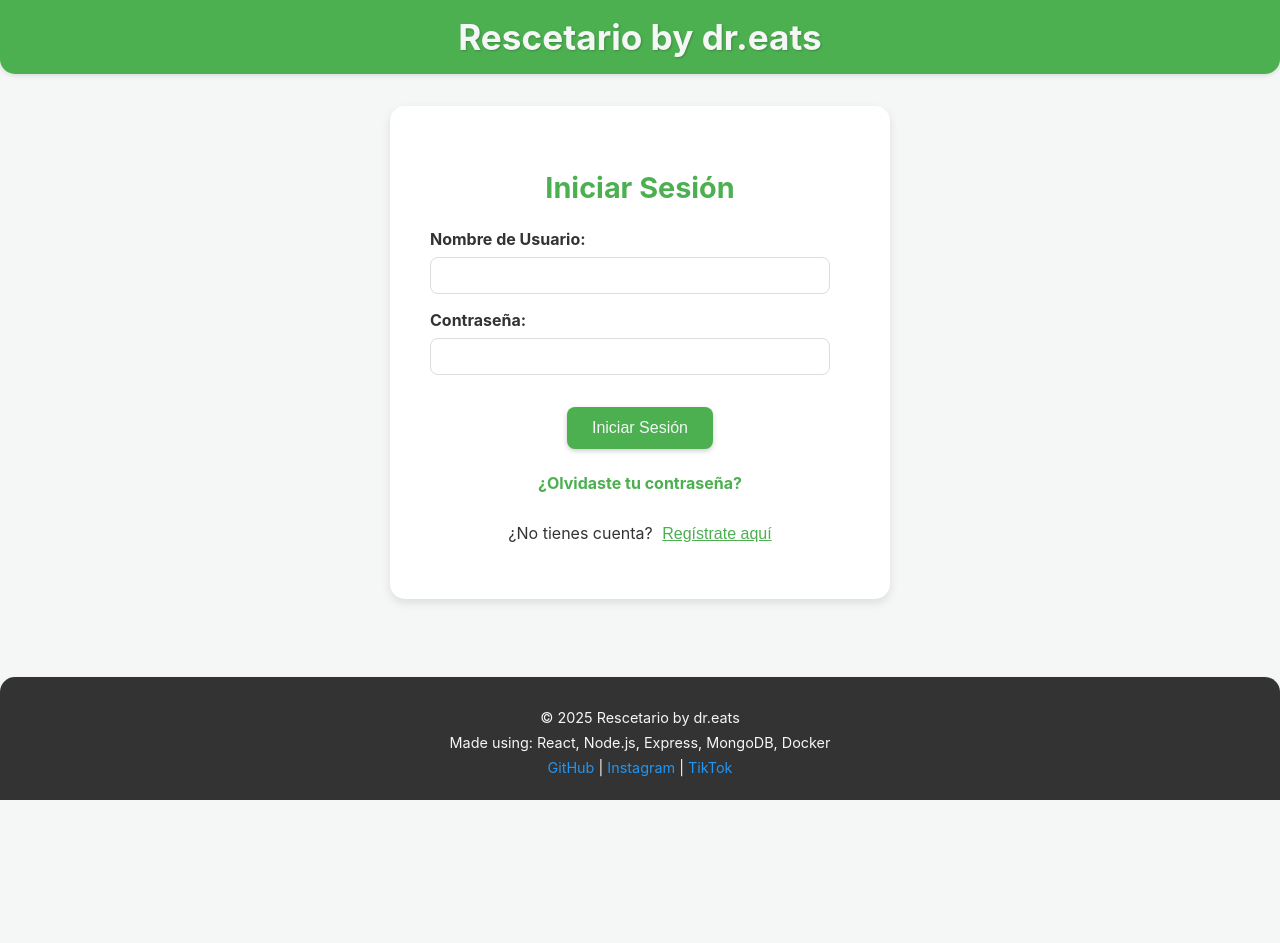
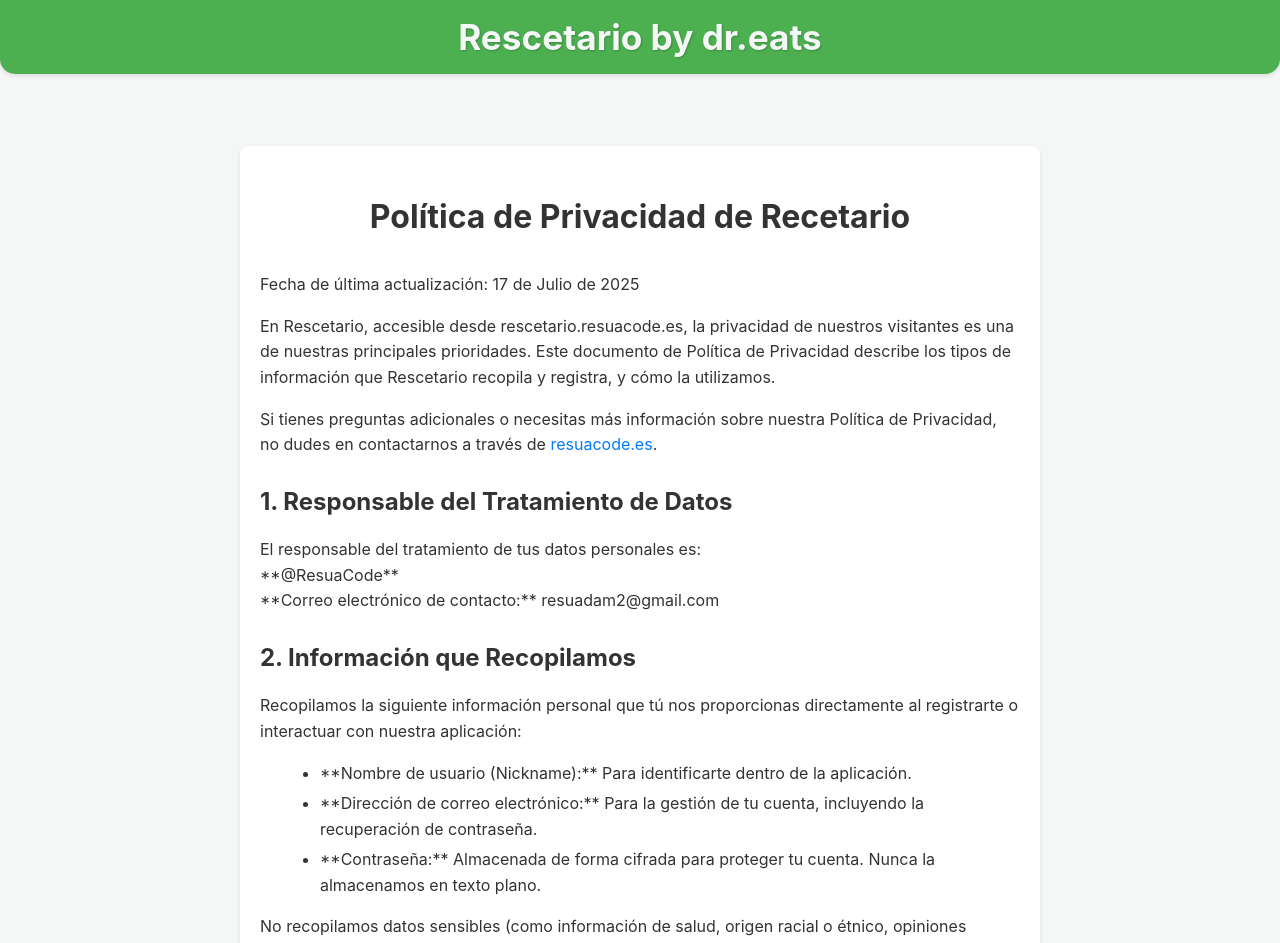
Before and after one commit to resuacode/recetas-app, a React (Vite) app in the folder frontend/: page /politica-de-privacidad in a window 1280 px wide. Before the commit this address led to /. Shown: the top 943 px of the page. Before the commit the page ends 800 px from the top, so only its background shows below. Built offline with nearby package versions, Linux system fonts and the light colour scheme.

Commit message:
ading policy privacy to register form

```diff
--- a/frontend/src/App.jsx
+++ b/frontend/src/App.jsx
@@ -6,6 +6,7 @@ import { Toaster } from 'react-hot-toast';
 import Header from './components/Header';
 import Footer from './components/Footer';
 import Register from './components/Register';
+import PoliticaPrivacidad from './pages/PoliticaPrivacidad';
 import Login from './components/Login';
 import ForgotPassword from './components/ForgotPassword';
 import ResetPassword from './components/ResetPassword';
@@ -133,6 +134,8 @@ function App() {
                 )
               }
             />
+            {/* Ruta para la política de privacidad */}
+            <Route path="/politica-de-privacidad" element={<PoliticaPrivacidad />} />
             {/* La ruta para el formulario de olvidó la contraseña */}
             <Route path="/forgot-password" element={<ForgotPassword />} />
             {/* La ruta para restablecer contraseña debe aceptar el token como query param */}
--- a/frontend/src/App.scss
+++ b/frontend/src/App.scss
@@ -19,5 +19,6 @@
 @use 'styles/pages/homepage';
 @use 'styles/pages/recipedetail';
 @use 'styles/pages/managerecipes';
+@use 'styles/pages/privacy';
 
 /* frontend/src/App.scss */
--- a/frontend/src/components/Register.jsx
+++ b/frontend/src/components/Register.jsx
@@ -11,10 +11,17 @@ const Register = () => {
   const [passwordConfirm, setPasswordConfirm] = useState('');
   const [message, setMessage] = useState('');
   const [loading, setLoading] = useState(false);
+  const [acceptPrivacyPolicy, setAcceptPrivacyPolicy] = useState(false);
 
   const handleSubmit = async (e) => {
     e.preventDefault(); // Evita que la página se recargue
     setLoading(true);
+
+    // Validación para aceptar la política de privacidad
+    if (!acceptPrivacyPolicy) {
+      toast.error('Debes aceptar la Política de Privacidad.');
+      return;
+    }
 
     // Validaciones básicas en el frontend
     if (password !== passwordConfirm) {
@@ -99,6 +106,20 @@ const Register = () => {
             disabled={loading}
           />
         </div>
+
+         <div className="form-group privacy-checkbox">
+          <input
+            type="checkbox"
+            id="acceptPrivacyPolicy"
+            checked={acceptPrivacyPolicy}
+            onChange={(e) => setAcceptPrivacyPolicy(e.target.checked)}
+            required // Esto hace que el checkbox sea obligatorio
+          />
+          <label htmlFor="acceptPrivacyPolicy">
+            He leído y acepto la <a href="/politica-de-privacidad" target="_blank" rel="noopener noreferrer">Política de Privacidad</a>.
+          </label>
+        </div>
+
         <button type="submit" disabled={loading}>
           {loading ? 'Registrando...' : 'Registrar'}
         </button>
--- /dev/null
+++ b/frontend/src/pages/PoliticaPrivacidad.jsx
@@ -0,0 +1,140 @@
+import React from 'react';
+
+const PoliticaPrivacidad = () => {
+  return (
+    <div className="legal-document-container">
+      <h1>Política de Privacidad de Recetario</h1>
+      <p>Fecha de última actualización: 17 de Julio de 2025</p>
+
+      <p>
+        En Rescetario, accesible desde rescetario.resuacode.es, la privacidad de nuestros visitantes es una de nuestras principales prioridades. Este documento de Política de Privacidad describe los tipos de información que Rescetario recopila y registra, y cómo la utilizamos.
+      </p>
+
+      <p>
+        Si tienes preguntas adicionales o necesitas más información sobre nuestra Política de Privacidad, no dudes en contactarnos a través de <a href="resuacode.es">resuacode.es</a>.
+      </p>
+
+      <h2>1. Responsable del Tratamiento de Datos</h2>
+      <p>
+        El responsable del tratamiento de tus datos personales es:
+        <br />
+        **@ResuaCode**
+        <br />
+        **Correo electrónico de contacto:** resuadam2@gmail.com
+      </p>
+
+      <h2>2. Información que Recopilamos</h2>
+      <p>
+        Recopilamos la siguiente información personal que tú nos proporcionas directamente al registrarte o interactuar con nuestra aplicación:
+      </p>
+      <ul>
+        <li>
+          **Nombre de usuario (Nickname):** Para identificarte dentro de la aplicación.
+        </li>
+        <li>
+          **Dirección de correo electrónico:** Para la gestión de tu cuenta, incluyendo la recuperación de contraseña.
+        </li>
+        <li>
+          **Contraseña:** Almacenada de forma cifrada para proteger tu cuenta. Nunca la almacenamos en texto plano.
+        </li>
+      </ul>
+      <p>
+        No recopilamos datos sensibles (como información de salud, origen racial o étnico, opiniones políticas, etc.).
+      </p>
+
+      <h2>3. Cómo Utilizamos tu Información</h2>
+      <p>
+        Utilizamos la información que recopilamos principalmente para los siguientes propósitos:
+      </p>
+      <ul>
+        <li>Gestionar tu cuenta de usuario y proporcionar nuestros servicios (mostrar y gestionar recetas).</li>
+        <li>Permitirte iniciar sesión y mantener tu sesión activa.</li>
+        <li>Permitirte recuperar el acceso a tu cuenta si olvidas tu contraseña.</li>
+        <li>Personalizar tu experiencia de usuario (ej. mostrar tu nickname).</li>
+        <li>Mantener la seguridad y el correcto funcionamiento de la aplicación.</li>
+      </ul>
+      <p>
+        Tu información no será utilizada para fines de marketing directo ni será vendida a terceros.
+      </p>
+
+      <h2>4. Base Legal para el Tratamiento de tus Datos</h2>
+      <p>
+        Tratamos tus datos personales basándonos en las siguientes bases legales, según el Reglamento General de Protección de Datos (RGPD):
+      </p>
+      <ul>
+        <li>
+          **Consentimiento:** Al registrarte, nos das tu consentimiento explícito para el tratamiento de tu correo electrónico y nickname para los fines mencionados. Puedes retirar este consentimiento en cualquier momento eliminando tu cuenta o solicitándolo.
+        </li>
+        <li>
+          **Ejecución de un Contrato:** El tratamiento de tus datos es necesario para la prestación del servicio que solicitas al crear una cuenta en Recetario.
+        </li>
+      </ul>
+
+      <h2>5. Con Quién Compartimos tu Información</h2>
+      <p>
+        Para el funcionamiento de Recetario, podemos compartir tu información con los siguientes encargados del tratamiento que nos proporcionan servicios bajo estrictos acuerdos de confidencialidad y cumplimiento del RGPD:
+      </p>
+      <ul>
+        <li>
+          **Proveedores de Alojamiento (Hosting):** Render ([https://render.com](https://render.com/)) - Para almacenar la aplicación y la base de datos. Render actúa como encargado del tratamiento de los datos almacenados en sus servidores.
+        </li>
+        <li>
+          **Proveedores de Servicio de Correo Electrónico:** Mailgun ([https://www.mailgun.com](https://www.mailgun.com/)) - Para el envío de correos transaccionales (ej. recuperación de contraseña). Mailgun procesa las direcciones de correo electrónico necesarias para enviar estos mensajes.
+        </li>
+      </ul>
+      <p>
+        No compartimos tus datos con terceros para fines de marketing o publicidad.
+      </p>
+
+      <h2>6. Tus Derechos de Protección de Datos</h2>
+      <p>
+        Bajo el RGPD, tienes los siguientes derechos respecto a tus datos personales:
+      </p>
+      <ul>
+        <li>
+          **Derecho de Acceso:** Saber si estamos tratando tus datos y acceder a ellos.
+        </li>
+        <li>
+          **Derecho de Rectificación:** Solicitar la corrección de tus datos si son inexactos o incompletos.
+        </li>
+        <li>
+          **Derecho de Supresión (Derecho al Olvido):** Solicitar la eliminación de tus datos bajo ciertas condiciones.
+        </li>
+        <li>
+          **Derecho a la Limitación del Tratamiento:** Solicitar la limitación del tratamiento de tus datos.
+        </li>
+        <li>
+          **Derecho a la Portabilidad de los Datos:** Recibir los datos que nos has proporcionado en un formato estructurado y de uso común.
+        </li>
+        <li>
+          **Derecho de Oposición:** Oponerte al tratamiento de tus datos en determinadas circunstancias.
+        </li>
+        <li>
+          **Derecho a retirar el consentimiento:** En cualquier momento, si el tratamiento se basa en tu consentimiento.
+        </li>
+        <li>
+          **Derecho a presentar una reclamación:** Ante la autoridad de control (en España, la Agencia Española de Protección de Datos - AEPD).
+        </li>
+      </ul>
+      <p>
+        Para ejercer cualquiera de estos derechos, puedes contactarnos a través de [Tu Correo de Contacto, ej. contacto@rescetario.resuacode.es].
+      </p>
+
+      <h2>7. Seguridad de los Datos</h2>
+      <p>
+        Implementamos medidas de seguridad técnicas y organizativas adecuadas para proteger tus datos personales contra el acceso no autorizado, la alteración, la divulgación o la destrucción. Esto incluye el cifrado de contraseñas y el uso de conexiones seguras (HTTPS).
+      </p>
+
+      <h2>8. Cambios a esta Política de Privacidad</h2>
+      <p>
+        Podemos actualizar nuestra Política de Privacidad ocasionalmente. Te notificaremos cualquier cambio publicando la nueva Política de Privacidad en esta página y actualizando la "Fecha de última actualización". Te aconsejamos revisar esta Política de Privacidad periódicamente para cualquier cambio.
+      </p>
+
+      <p>
+        **Rescetario**
+      </p>
+    </div>
+  );
+};
+
+export default PoliticaPrivacidad;
--- a/frontend/src/styles/pages/_homepage.scss
+++ b/frontend/src/styles/pages/_homepage.scss
@@ -95,6 +95,36 @@
 .auth-container p button:hover {
   color: var(--primary-dark);
   transform: none;
+}
+
+
+.privacy-checkbox {
+  display: flex;
+  align-items: center;
+  margin-top: 25px;
+  margin-bottom: 20px; /* Espacio extra para el botón */
+
+  input[type="checkbox"] {
+    margin-right: 10px;
+    width: auto; /* Anular el ancho 100% que podría tener el input general */
+  }
+
+  label {
+    font-size: 0.9em;
+    display: flex; // Para alinear el texto si es largo
+    align-items: center;
+    cursor: pointer;
+  }
+
+  a {
+    color: #007bff; // Color para el enlace
+    text-decoration: none;
+    margin-left: 5px;
+
+    &:hover {
+      text-decoration: underline;
+    }
+  }
 }
 
 // Estilos para el enlace "Volver al inicio de sesión"
--- /dev/null
+++ b/frontend/src/styles/pages/_privacy.scss
@@ -0,0 +1,50 @@
+.legal-document-container {
+  max-width: 800px;
+  margin: 40px auto;
+  padding: 20px;
+  background-color: #fff;
+  border-radius: 8px;
+  box-shadow: 0 2px 4px rgba(0, 0, 0, 0.1);
+  line-height: 1.6;
+  color: #333;
+
+  h1, h2 {
+    color: #333;
+    margin-top: 25px;
+    margin-bottom: 15px;
+    font-weight: bold;
+  }
+
+  h1 {
+    font-size: 2em;
+    text-align: center;
+    margin-bottom: 30px;
+  }
+
+  h2 {
+    font-size: 1.5em;
+  }
+
+  p {
+    margin-bottom: 10px;
+  }
+
+  ul {
+    list-style-type: disc;
+    margin-left: 20px;
+    margin-bottom: 10px;
+  }
+
+  li {
+    margin-bottom: 5px;
+  }
+
+  a {
+    color: #007bff; // Un azul estándar para enlaces
+    text-decoration: none;
+
+    &:hover {
+      text-decoration: underline;
+    }
+  }
+}
```
